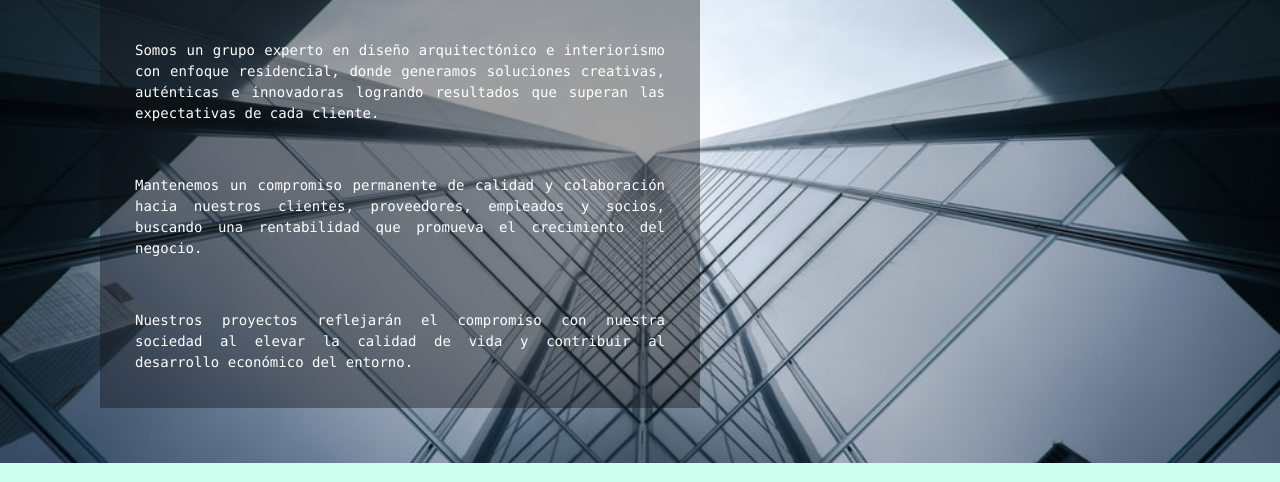
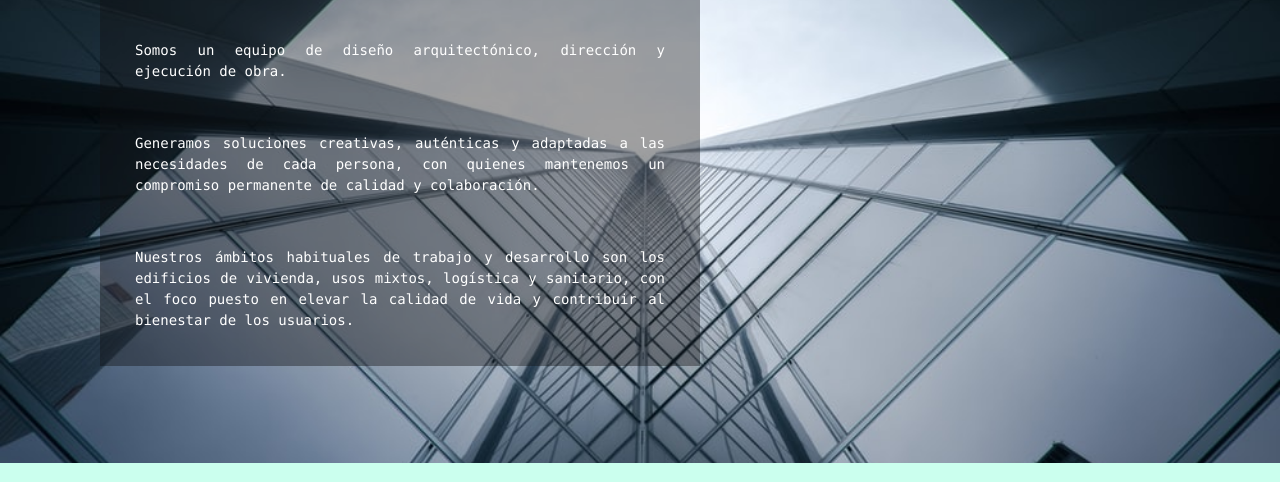
Before and after one commit to julord87/ARQ-WEB-MARTINEZ-GOMEZ, a website: page pages/vision.html in a window 1280 px wide. Shown: the part 249-731 px from the top of the page. Drawn offline with nearby package versions, Linux system fonts and the light colour scheme.

Commit message:
Refactor visionView content for improved clarity and alignment

```diff
--- a/pages/vision.html
+++ b/pages/vision.html
@@ -49,9 +49,9 @@
 
     <div class="container-vision">
       <h1 class="h1">___visión</h1><br>
-      <p class="p">Somos un grupo experto en diseño arquitectónico e interiorismo con enfoque residencial, donde generamos soluciones creativas, auténticas e innovadoras logrando resultados que superan las expectativas de cada cliente.</p><br>
-      <p class="p">Mantenemos un compromiso permanente de calidad y colaboración hacia nuestros clientes, proveedores, empleados y socios, buscando una rentabilidad que promueva el crecimiento del negocio.</p><br>
-      <p class="p">Nuestros proyectos reflejarán el compromiso con nuestra sociedad al elevar la calidad de vida y contribuir al desarrollo económico del entorno. </p>
+      <p class="p">Somos un equipo de diseño arquitectónico, dirección y ejecución de obra.</p><br>
+      <p class="p">Generamos soluciones creativas, auténticas y adaptadas a las necesidades de cada persona, con quienes mantenemos un compromiso permanente de calidad y colaboración.</p><br>
+      <p class="p"> Nuestros ámbitos habituales de trabajo y desarrollo son los edificios de vivienda, usos mixtos, logística y sanitario, con el foco puesto en elevar la calidad de vida y contribuir al bienestar de los usuarios.</p>
     </div>
 
 
```
